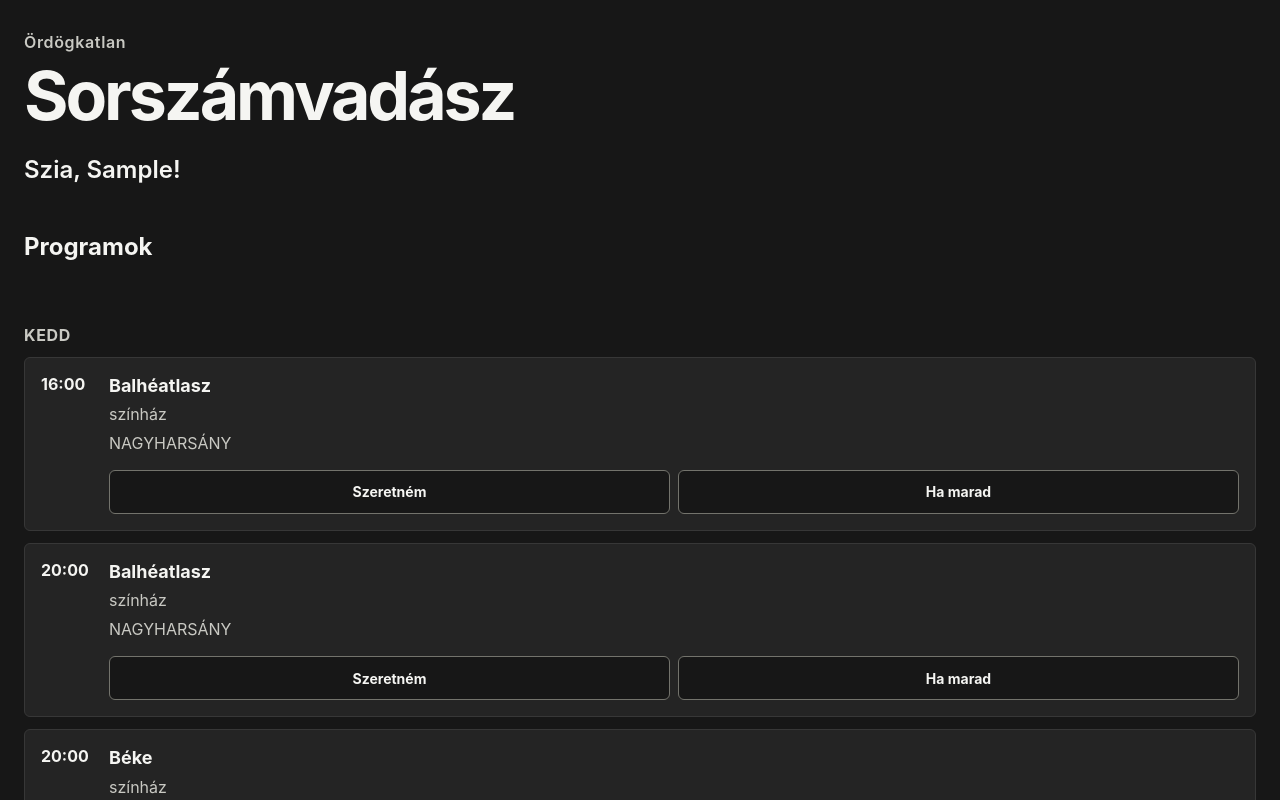
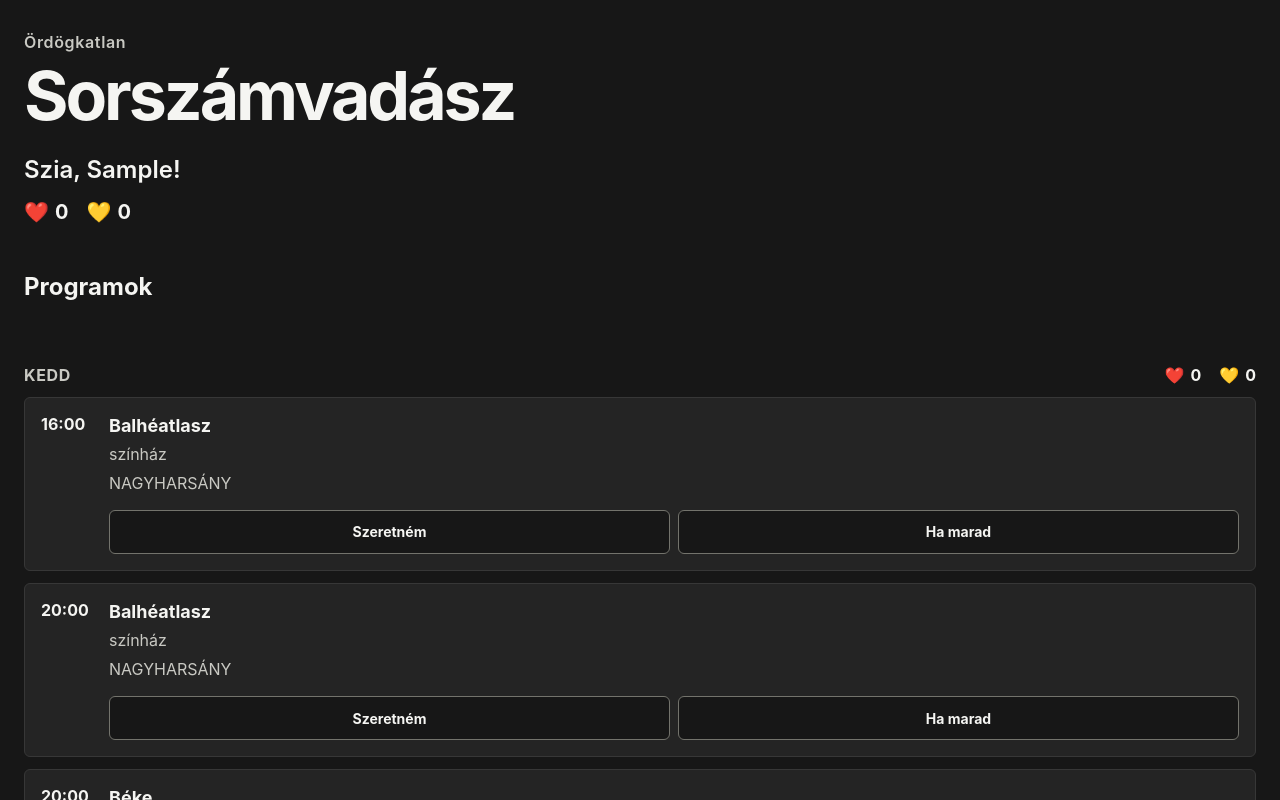
Before and after one commit to kinczliz/sorszamvadasz, a React (Vite) app: page / in a window 1280 px wide. Both pictures are taken after typing "Sample" into the empty fields and a click on the button "Tovább". Shown: the top 800 px of the page. Built offline with nearby package versions, Linux system fonts and the light colour scheme.

Commit message:
feat: add participant selection summary (#7)

```diff
--- a/src/ProgrammeBrowser.tsx
+++ b/src/ProgrammeBrowser.tsx
@@ -1,10 +1,15 @@
 import { useState } from 'react'
 import programs from './programs'
 import { getStoredSelections, saveSelections } from './selections'
-import type { SelectionPriority } from './selections'
+import type { SelectionPriority, Selections } from './selections'
 
 type ProgrammeBrowserProps = {
   displayName: string
+}
+
+type SelectionSummary = {
+  want: number
+  ifAvailable: number
 }
 
 function groupProgramsByDay() {
@@ -17,10 +22,45 @@ function groupProgramsByDay() {
   }, new Map())
 }
 
+function getSelectionSummary(selections: Selections, eventIds: string[]): SelectionSummary {
+  return eventIds.reduce(
+    (summary, eventId) => {
+      if (selections[eventId] === 'WANT') {
+        summary.want += 1
+      }
+
+      if (selections[eventId] === 'IF_AVAILABLE') {
+        summary.ifAvailable += 1
+      }
+
+      return summary
+    },
+    { want: 0, ifAvailable: 0 },
+  )
+}
+
+function SelectionSummary({ summary, className = '' }: { summary: SelectionSummary; className?: string }) {
+  return (
+    <p
+      className={`selection-summary ${className}`}
+      aria-label={`${summary.want} Szeretném, ${summary.ifAvailable} Ha marad`}
+    >
+      <span aria-hidden="true">❤️</span>
+      <span>{summary.want}</span>
+      <span aria-hidden="true">💛</span>
+      <span>{summary.ifAvailable}</span>
+    </p>
+  )
+}
+
 function ProgrammeBrowser({ displayName }: ProgrammeBrowserProps) {
   const programsByDay = groupProgramsByDay()
   const [selections, setSelections] = useState(getStoredSelections)
   const [statusMessage, setStatusMessage] = useState('')
+  const overallSummary = getSelectionSummary(
+    selections,
+    programs.map((program) => program.id),
+  )
 
   function updateSelection(eventId: string, priority: SelectionPriority, title: string) {
     const currentPriority = selections[eventId]
@@ -52,6 +92,7 @@ function ProgrammeBrowser({ displayName }: ProgrammeBrowserProps) {
         <p className="festival-name">Ördögkatlan</p>
         <h1 id="app-title">Sorszámvadász</h1>
         <p className="eyebrow">Szia, {displayName}!</p>
+        <SelectionSummary summary={overallSummary} className="selection-summary-overall" />
       </header>
 
       <section aria-labelledby="programme-title">
@@ -62,7 +103,15 @@ function ProgrammeBrowser({ displayName }: ProgrammeBrowserProps) {
 
         {[...programsByDay].map(([day, dayPrograms]) => (
           <section className="programme-day" key={day} aria-labelledby={`day-${day}`}>
-            <h3 id={`day-${day}`}>{day}</h3>
+            <div className="programme-day-heading">
+              <h3 id={`day-${day}`}>{day}</h3>
+              <SelectionSummary
+                summary={getSelectionSummary(
+                  selections,
+                  dayPrograms.map((program) => program.id),
+                )}
+              />
+            </div>
             <div className="programme-list">
               {dayPrograms.map((program) => (
                 <article className="programme-card" key={program.id}>
--- a/src/styles.css
+++ b/src/styles.css
@@ -100,6 +100,31 @@ h4 {
 
 .programme-day {
   margin-top: 2rem;
+}
+
+.programme-day-heading {
+  display: flex;
+  align-items: center;
+  justify-content: space-between;
+  gap: 1rem;
+}
+
+.selection-summary {
+  display: flex;
+  align-items: center;
+  gap: 0.375rem;
+  margin: 0;
+  color: #f5f5f2;
+  font-weight: 700;
+}
+
+.selection-summary span:nth-of-type(3) {
+  margin-left: 0.75rem;
+}
+
+.selection-summary-overall {
+  margin-top: 1rem;
+  font-size: 1.25rem;
 }
 
 .programme-list {
```
